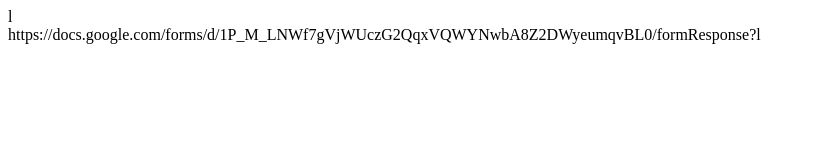
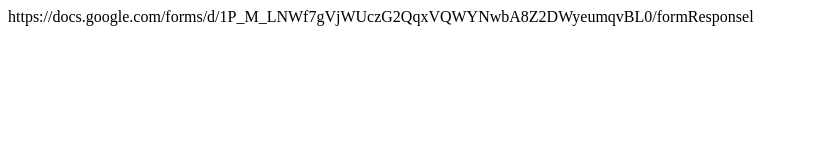
Before and after one commit to Scott216/Scott216.github.io, a plain HTML site: page index.html in a window 1280 px wide. Shown: the whole page, without its empty margins (0-816 px from the left). Drawn offline with Linux system fonts and the light colour scheme.

Commit message:
Update index.html

```diff
--- a/index.html
+++ b/index.html
@@ -4,9 +4,7 @@
 
 <script>
 var keyvalpairs = document.URL.substring(26, document.URL.length);
-document.write(keyvalpairs);
-document.write("<br>");
-var googleFormURL = "https://docs.google.com/forms/d/1P_M_LNWf7gVjWUczG2QqxVQWYNwbA8Z2DWyeumqvBL0/formResponse?" + keyvalpairs;
+var googleFormURL = "https://docs.google.com/forms/d/1P_M_LNWf7gVjWUczG2QqxVQWYNwbA8Z2DWyeumqvBL0/formResponse" + keyvalpairs;
 document.write(googleFormURL);
 document.write("<br>");
 
```
